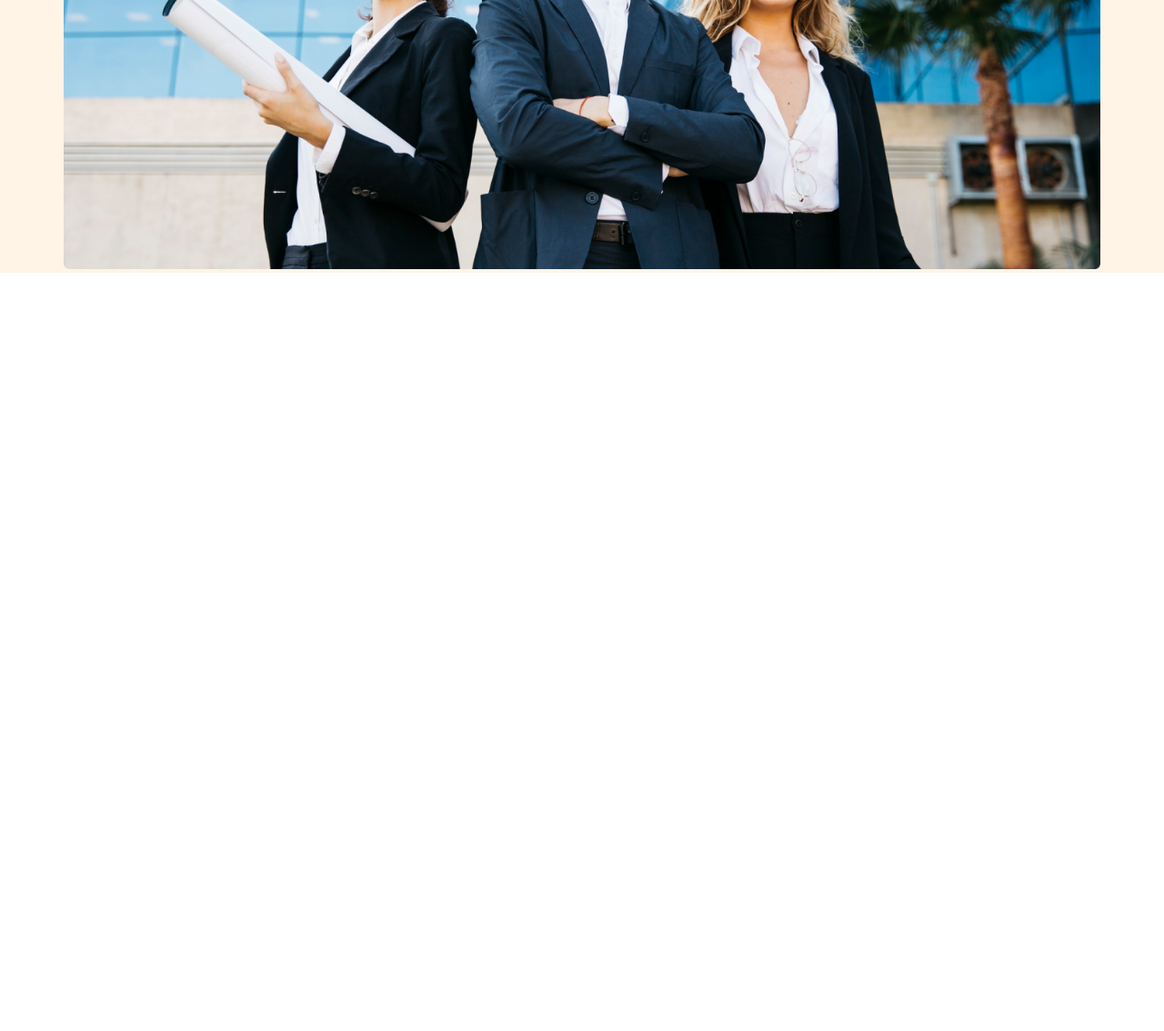
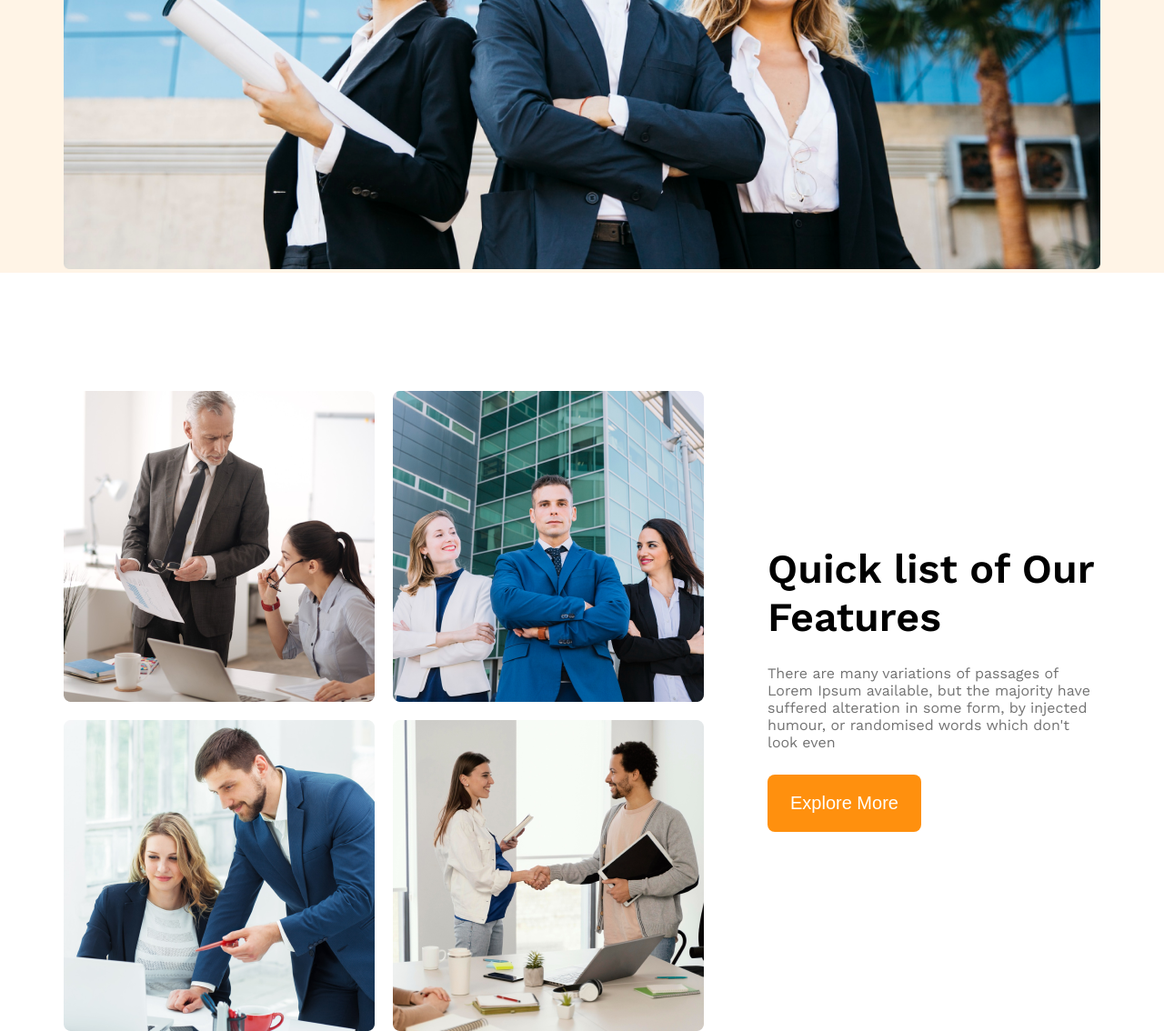
Before and after one commit to A-N-I-K-Khondokar/g3-responsive-website, a plain HTML site: page index.html in a window 1280 px wide. Shown: the part 789-1923 px from the top of the page at 91% size. Before the commit the page ends 1089 px from the top, so only its background shows below. Drawn offline with nearby package versions, Linux system fonts and the light colour scheme.

Commit message:
added our-feature section and maked it responsive for mediam and small devices

```diff
--- a/index.html
+++ b/index.html
@@ -22,7 +22,9 @@
         <div class="banner">
             <div class="banner-contant">
                 <h1 class="banner-title">Brand New Group of Architects</h1>
-                <p class="banner-description">There are many variations of passages of Lorem Ipsum available, but the majority have suffered alteration in some form, by injected humour, or randomised words which don't look even</p>
+                <p class="banner-description">There are many variations of passages of Lorem Ipsum available, but the
+                    majority have suffered alteration in some form, by injected humour, or randomised words which don't
+                    look even</p>
                 <button class="btn-primary">
                     Explore More
                 </button>
@@ -32,6 +34,25 @@
 
     </header>
     <main>
+        <!-- team section start -->
+        <section class="teams">
+        <div class="team-image-container">
+            <img src="/images/team1.png" alt="">
+            <img src="/images/team2.png" alt="">
+            <img src="/images/team3.png" alt="">
+            <img src="/images/team4.png" alt="">
+        </div>
+        <div class="our-features">
+            <h3 class="team-title">
+                Quick list of Our Features
+            </h3>
+            <p class="team-description dark-03">
+                There are many variations of passages of Lorem Ipsum available, but the majority have suffered
+                alteration in some form, by injected humour, or randomised words which don't look even
+            </p>
+            <button class="btn-primary">Explore More</button>
+        </div>
+        </section>
 
     </main>
     <footer>
--- a/styles/architect.css
+++ b/styles/architect.css
@@ -38,7 +38,11 @@ main{
     max-width: 1140px;
     margin: 0 auto;
 }
-
+main>section{
+    max-width: 1140px;
+    margin: 0 auto;
+    margin-top: 130px;
+}
 /* header-style */
 
 
@@ -87,9 +91,45 @@ main{
     margin-top:20px 0;
 }
 
+/* team section styles */
+.teams{
+    display: flex;
+    gap: 70px;
+    align-items: center;
+}
+.team-image-container{
+    display: grid;
+    grid-template-columns: repeat(2,1fr);
+    gap: 20px;
+}
+.team-description{
+    padding:10px 0px;
+}
+.team-title
+{
+    font-size: 2.8rem;
+    font-weight: 600;
+    margin: 0;
+}
+.our-features
+{
+    max-width: 530px;
+}
 /* responsive-media query */
 @media screen and (max-width:576px) {
-    .nav-bar,.list-items{
+    .nav-bar,.list-items,.teams{
+        flex-direction: column;
+    }
+    .team-image-container{
+        grid-template-columns: repeat(1,1fr);
+    }
+    .our-features{
+        margin: 20px 20px;
+    }
+}
+/* Medium size device */
+@media screen and (min-width:576px) and (max-width:992px) {
+    .teams{
         flex-direction: column;
     }
 
```
